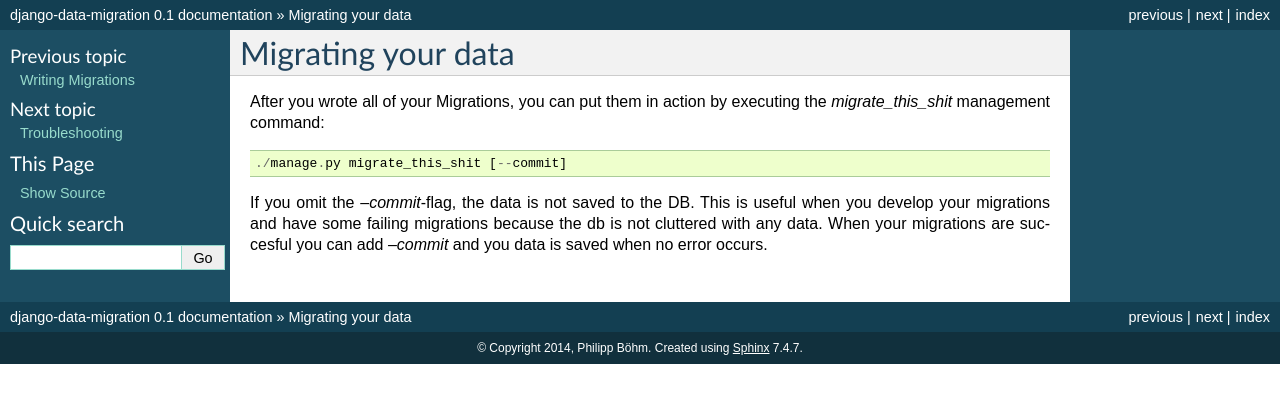
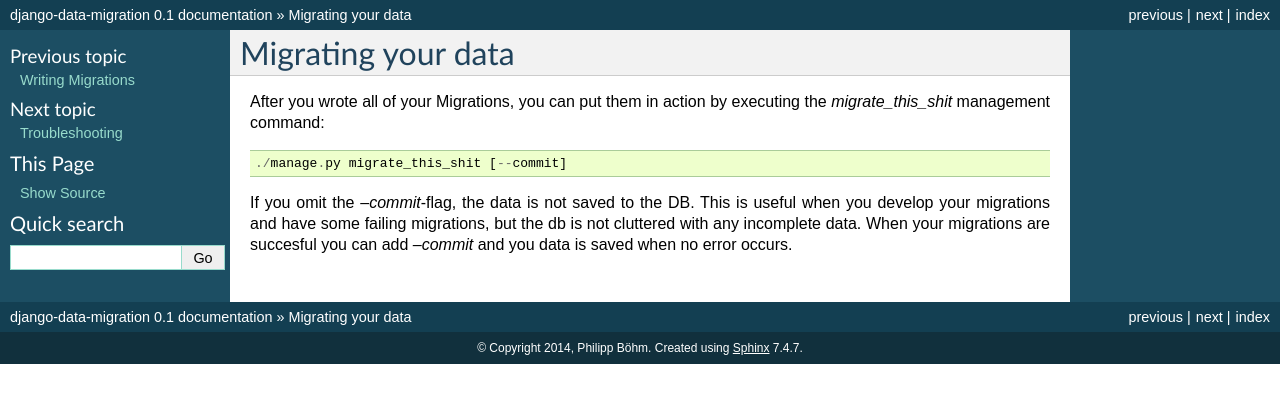
Before and after one commit to pboehm/django-data-migration, a Sphinx documentation site: the page built from docs/source/migrating.rst, in a window 1280 px wide. Shown: the top 403 px of the page. Built offline with Sphinx 7.4.7, drawn with Linux system fonts in a browser that asks for light colours.

Commit message:
Small changes

```diff
--- a/docs/source/migrating.rst
+++ b/docs/source/migrating.rst
@@ -7,6 +7,6 @@ the `migrate_this_shit` management command::
     ./manage.py migrate_this_shit [--commit]
 
 If you omit the `--commit`-flag, the data is not saved to the DB. This is
-useful when you develop your migrations and have some failing migrations
-because the db is not cluttered with any data. When your migrations are
+useful when you develop your migrations and have some failing migrations, but
+the db is not cluttered with any incomplete data. When your migrations are
 succesful you can add `--commit` and you data is saved when no error occurs.
```
Also changed, not shown: 1 other file.
